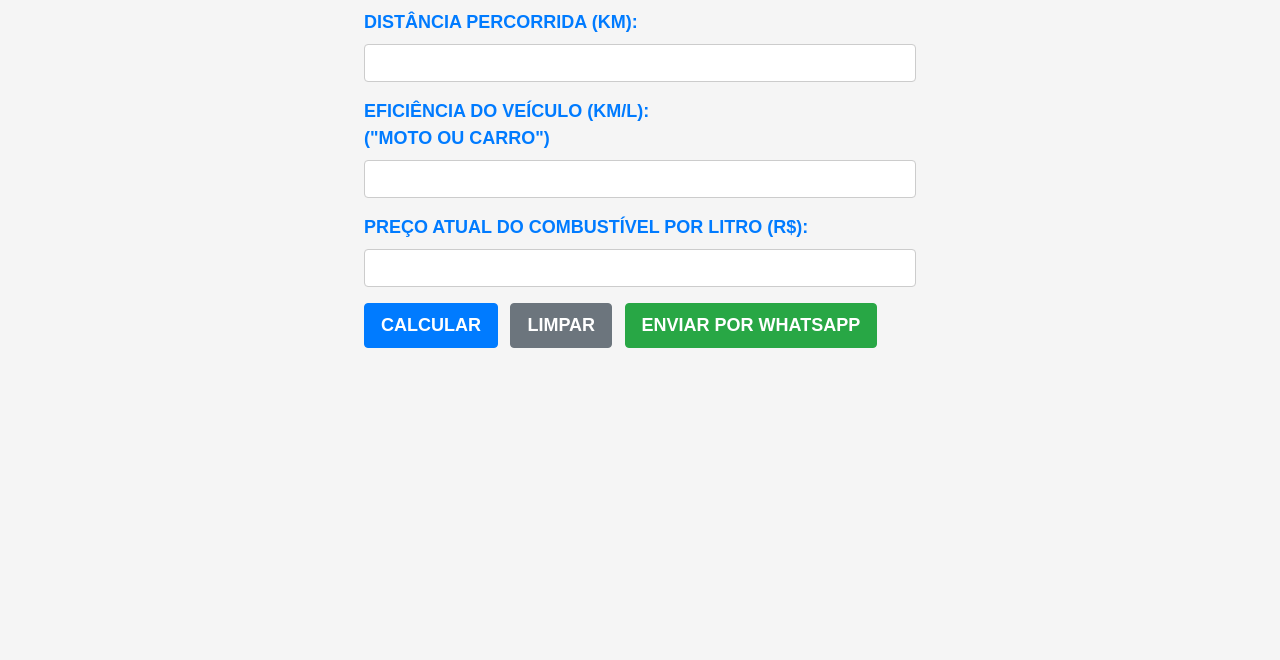
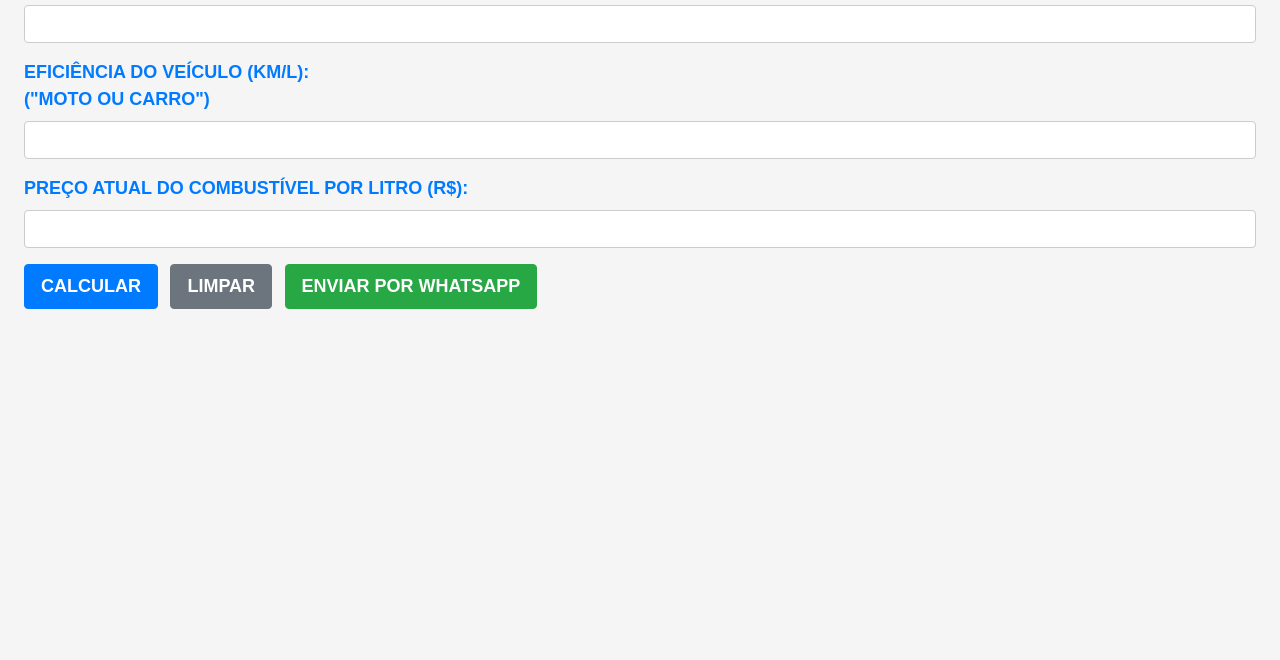
Before and after one commit to JvNeves-7/ValorCombustivel, a plain HTML site: page index.html in a window 1280 px wide. Shown: the part 140-800 px from the top of the page. Drawn offline with nearby package versions, Linux system fonts and the light colour scheme.

Commit message:
Update index.html

```diff
--- a/index.html
+++ b/index.html
@@ -112,6 +112,18 @@
 			text-align: center;
 		}
 
+
+
+		.container {
+			  max-width: 100%;
+			}
+
+			.form-control {
+			  width: 100%;
+			  margin-bottom: 10px;
+			}
+
+
 	</style>
 </head>
 <body>
```
